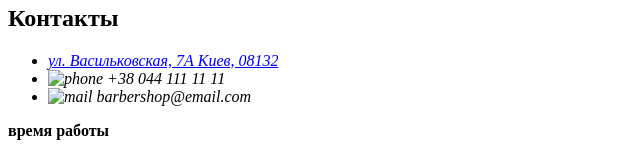
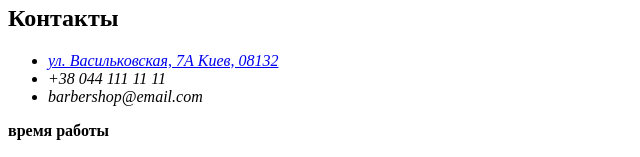
Before and after one commit to VitaliiNev/Barbershop-train, a plain HTML site: page index.html in a window 1280 px wide. Shown: the part 6110-6267 px from the top of the page, without its empty margins (0-640 px from the left). Drawn offline with Linux system fonts and the light colour scheme.

Commit message:
виправленя

```diff
--- a/index.html
+++ b/index.html
@@ -184,11 +184,9 @@
                             Киев, 08132</a>
                     </li>
                     <li>
-                        <img src="./image/phone.zip" alt="phone" width="24">
                         <a href="tel:+380441111111"></a>+38 044 111 11 11
                     </li>
                     <li>
-                        <img src="./image/mail.zip" alt="mail" width="24">
                         <a href="mailto:barbershop@email.com"></a>barbershop@email.com
                     </li>
                 </ul>
```
